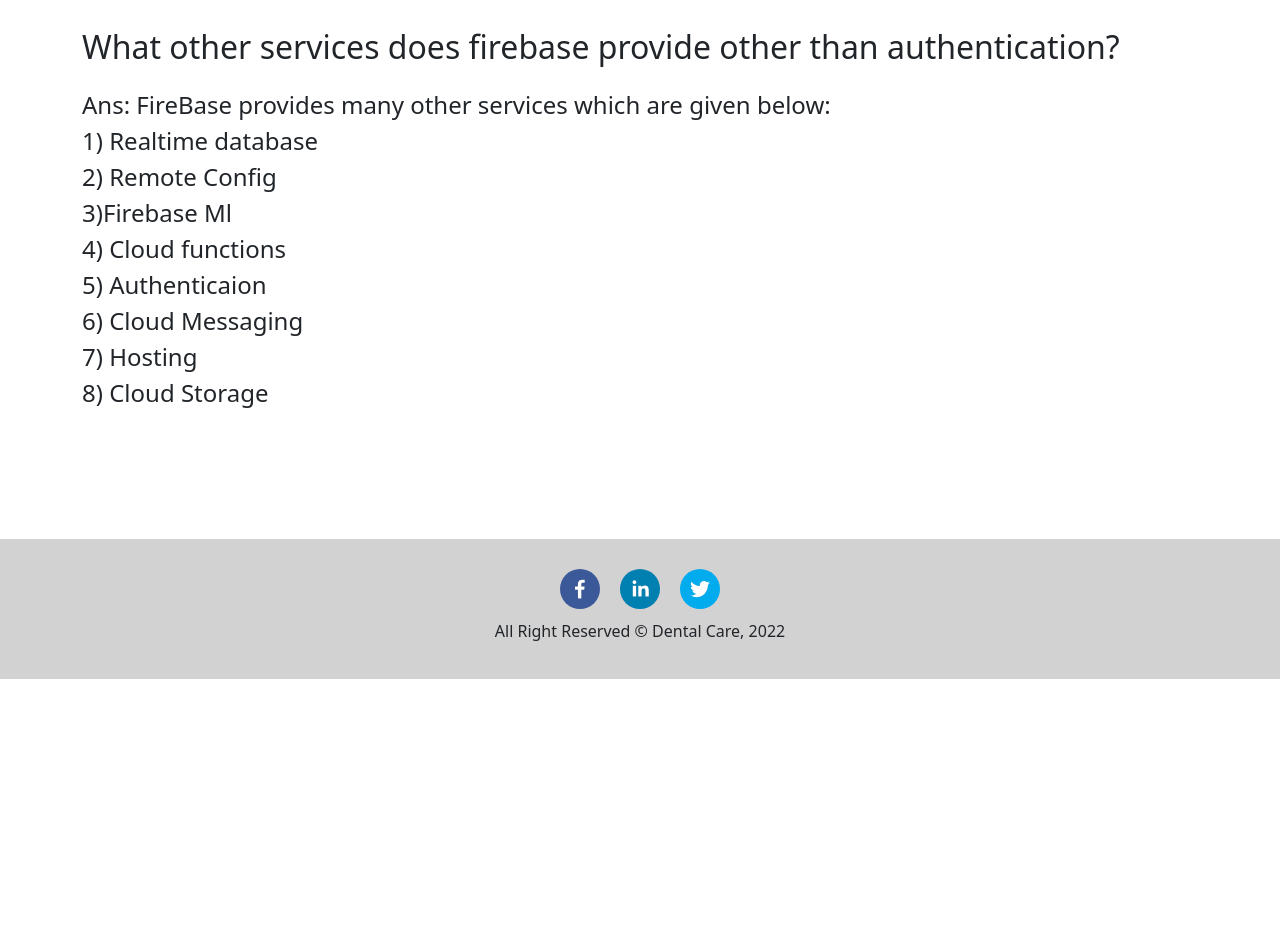
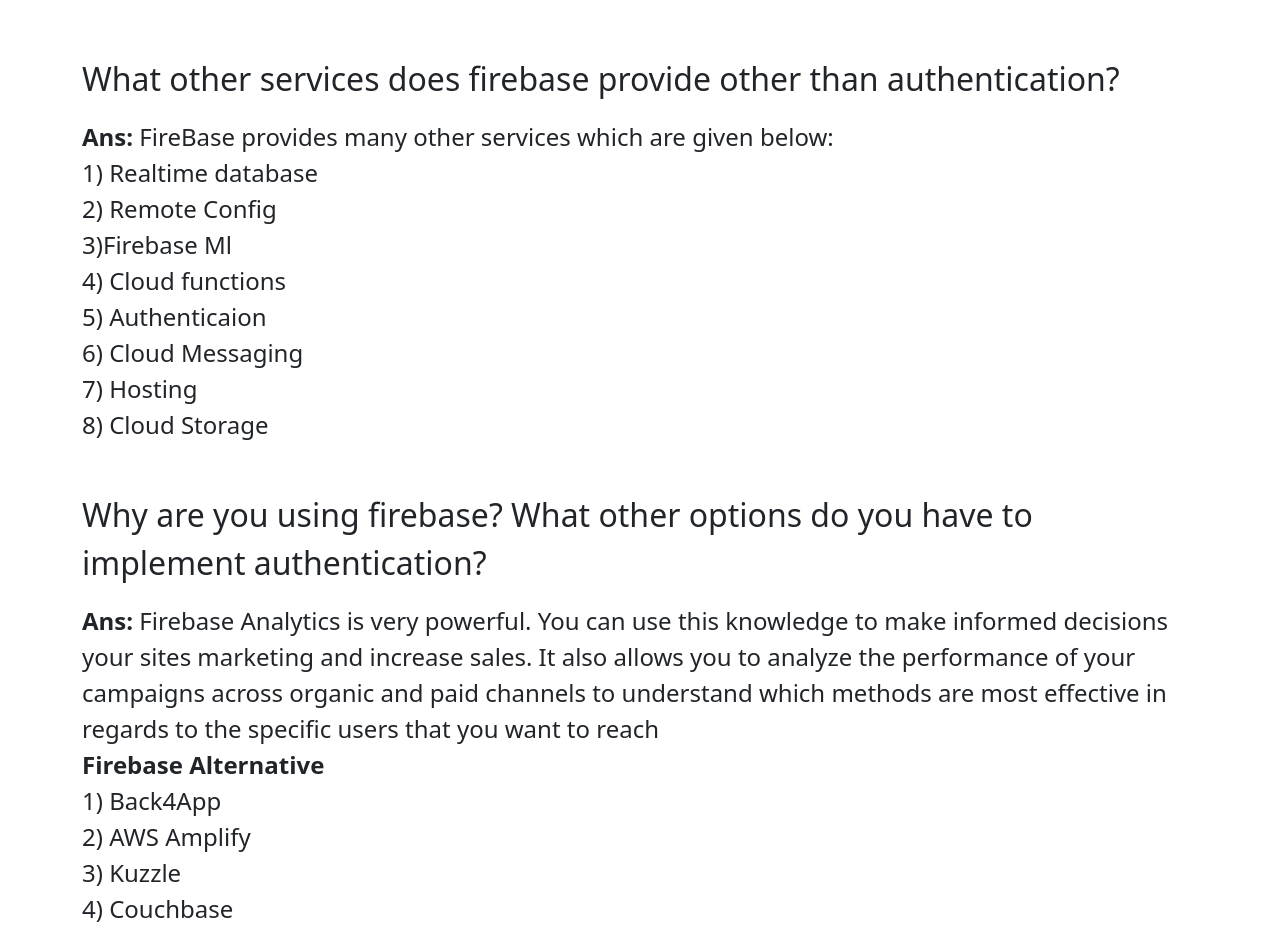
Before and after one commit to jahidhassan2424/dental-care, a React (Create React App) app: page /blogs in a window 1280 px wide. Shown: the part 407-1352 px from the top of the page. Before the commit the page ends 1086 px from the top, so only its background shows below. Built offline with nearby package versions, Linux system fonts and the light colour scheme; no server answers; the HTML template or start-up script is replaced by a standard one.

Commit message:
another question added

```diff
--- a/src/components/Blogs/Blogs.js
+++ b/src/components/Blogs/Blogs.js
@@ -5,11 +5,11 @@
         <div className='container mt-5'>
             <div className='qs'>
                 <p className='fs-2'>Difference between authorization and authentication?</p>
-                <p className='fs-4'>Ans:Authentication is the act of confirming a person's identity, whereas authorisation is the process of confirming a user's access to certain apps, files, and data. Authentication and authorisation serve the same purpose in the digital age. Authentication is a technique for ensuring that people are who they say they are. After this has been verified, authorisation is used to provide the user authority to access various levels of information and execute certain duties, based on the rules defined for various sorts of users.</p>
+                <p className='fs-4'><b>Ans:</b> Authentication is the act of confirming a person's identity, whereas authorisation is the process of confirming a user's access to certain apps, files, and data. Authentication and authorisation serve the same purpose in the digital age. Authentication is a technique for ensuring that people are who they say they are. After this has been verified, authorisation is used to provide the user authority to access various levels of information and execute certain duties, based on the rules defined for various sorts of users.</p>
             </div>
-            <div className='qs'>
+            <div className='qs mt-5'>
                 <p className='fs-2'>What other services does firebase provide other than authentication?</p>
-                <p className='fs-4'>Ans: FireBase provides many other services which are given below:
+                <p className='fs-4'><b>Ans:</b> FireBase provides many other services which are given below:
                     <br />
                     1) Realtime database
                     <br />
@@ -28,6 +28,19 @@
                     8) Cloud Storage
                 </p>
             </div>
+            <div className='qs mt-5'>
+                <p className=' fs-2'>Why are you using firebase? What other options do you have to implement authentication?</p>
+                <p className='fs-4'><b>Ans:</b> Firebase Analytics is very powerful. You can use this knowledge to make informed decisions your sites marketing and increase sales. It also allows you to analyze the performance of your campaigns across organic and paid channels to understand which methods are most effective in regards to the specific users that you want to reach <br />
+
+                    <b>Firebase Alternative</b> <br />
+                    1) Back4App
+                    <br />
+                    2) AWS Amplify
+                    <br />
+                    3) Kuzzle
+                    <br />
+                    4) Couchbase</p>
+            </div>
         </div>
     );
 };
```
